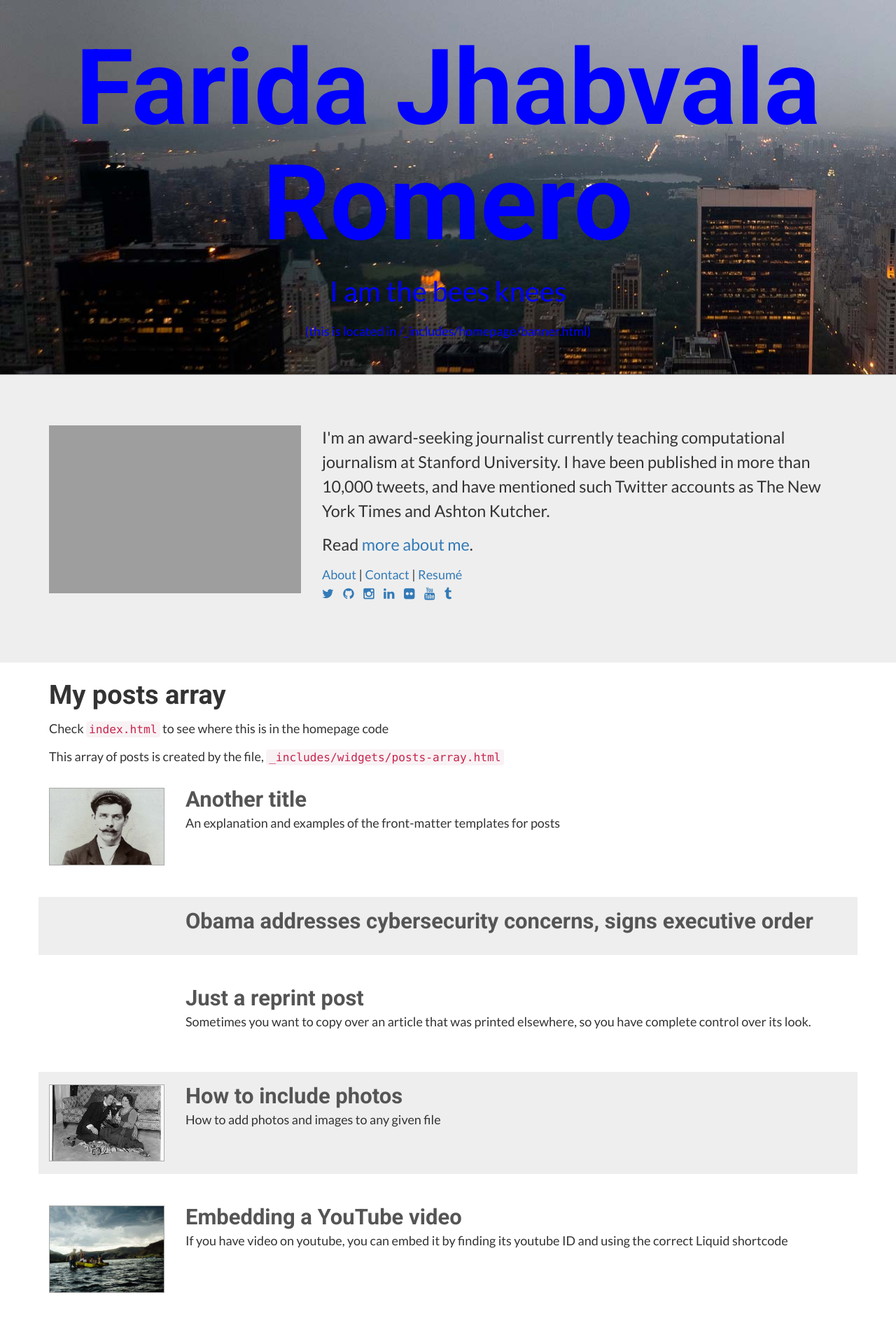
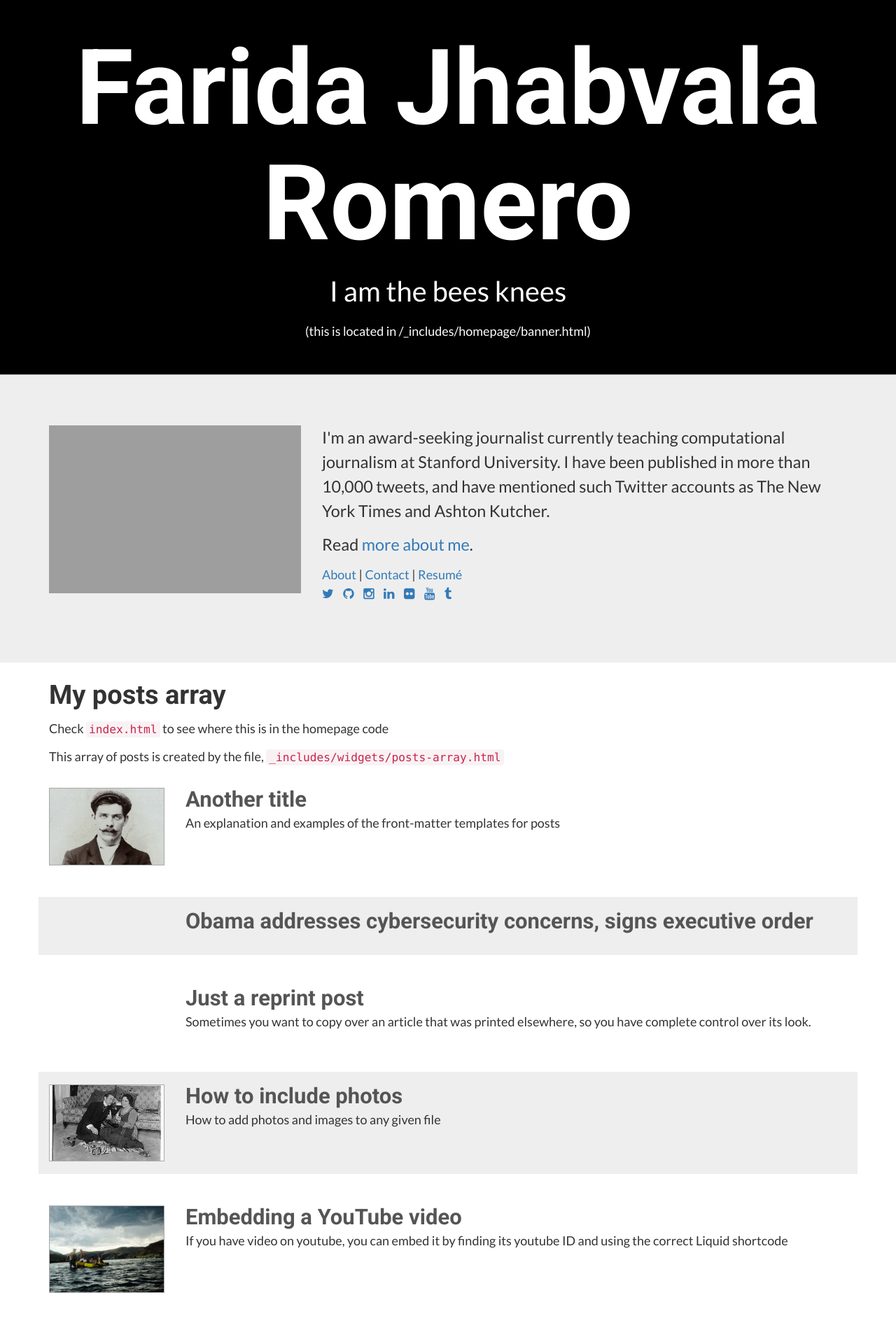
Before and after one commit to FaridaJ/FaridaJ.github.io, a Jekyll site: the page built from index.html, in a window 1280 px wide. Shown: the top 1891 px of the page at 70% size. Built offline with Jekyll 4.4.1, drawn with Linux system fonts in a browser that asks for light colours; comment, search, counter and statistics services are not loaded; grey boxes are pictures that could not be loaded.

Commit message:
first story

```diff
--- a/assets/_sass/template/_homepage-banner.scss
+++ b/assets/_sass/template/_homepage-banner.scss
@@ -1,7 +1,7 @@
 .homepage-banner{
-  background: url(/images/site/homepage-banner.jpg);
+  background: black;
   border-bottom: thin solid #aaa;
-  color: blue;
+  color: white;
   min-height: 400px;
   padding-bottom: 2.0em;
   padding-top: 1.0em;
```
